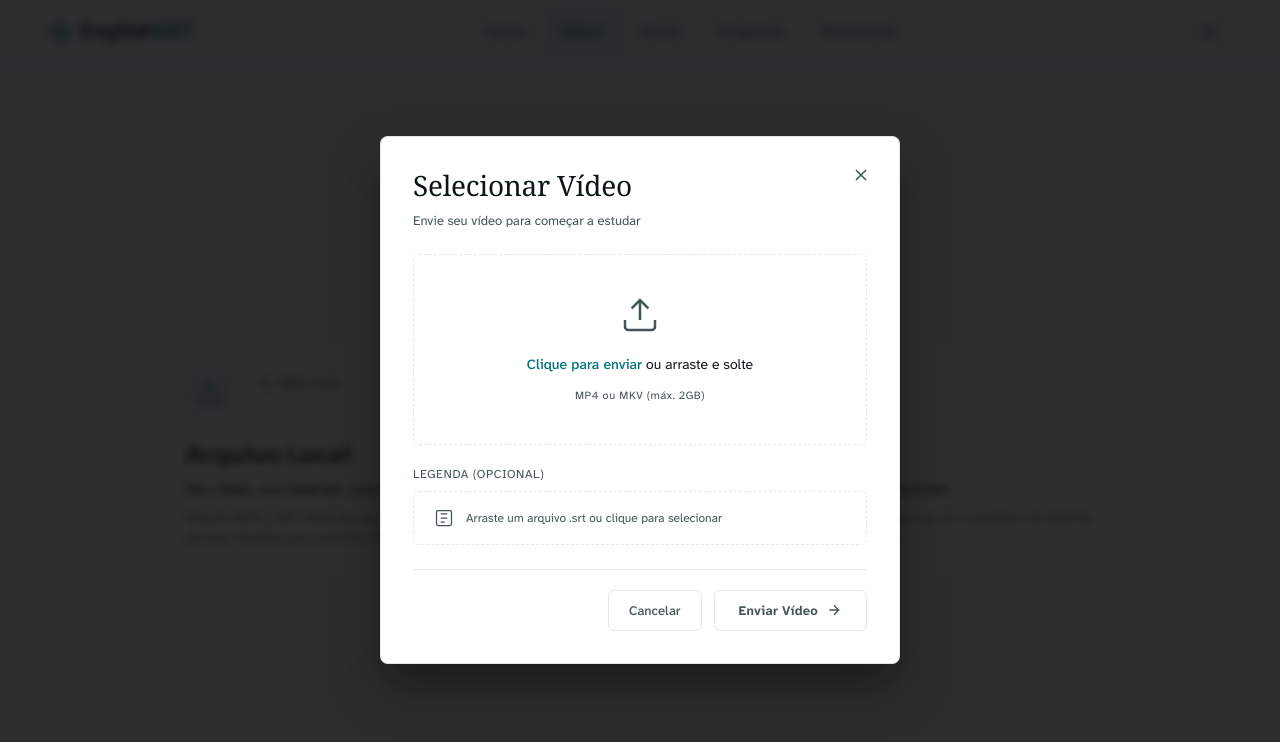
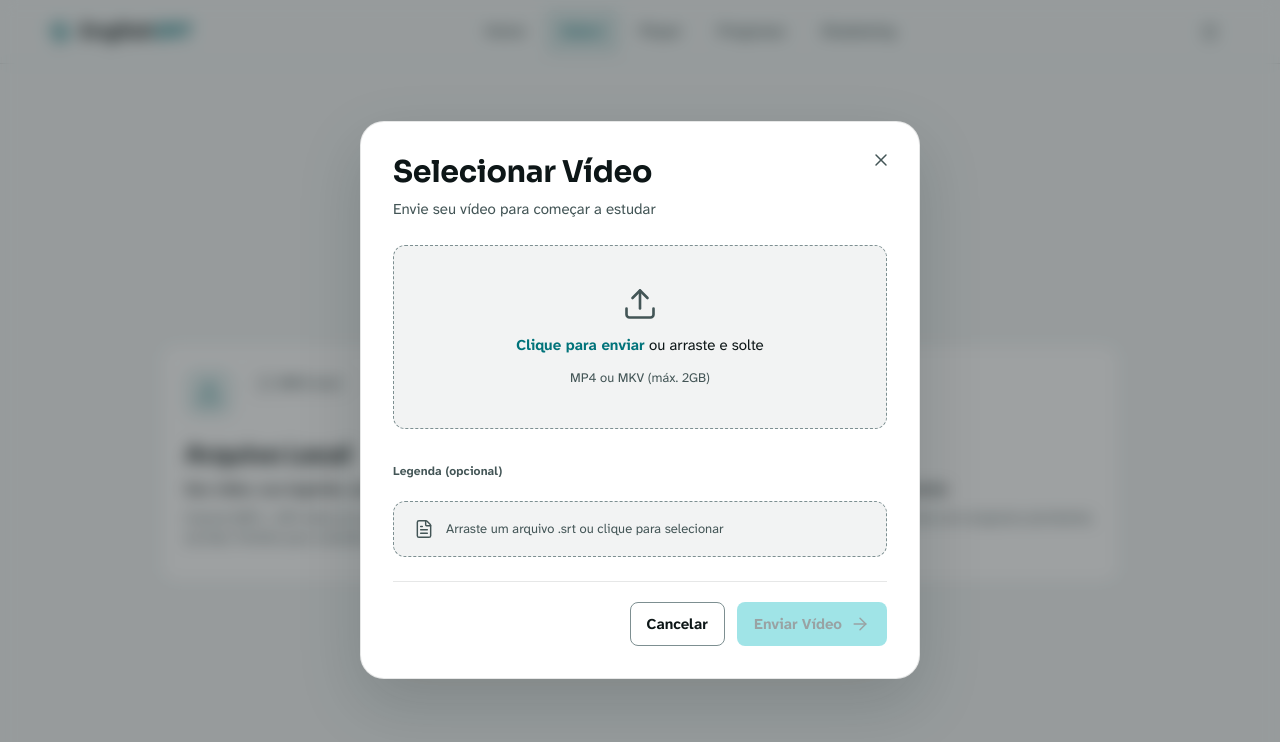
Before and after one commit to gabrielvitorcd/english_app, a React (Vite) app in the folder app/: page /selectpath in a window 1280 px wide. Both pictures are taken after a click on the button 394 px from the left and 464 px from the top of the page. Shown: the top 742 px of the page. Built offline with nearby package versions, Linux system fonts and the light colour scheme.

Commit message:
App: modal de seleção de vídeo com tokens, Button, IconButton e ícones Lucide
- no celular vira folha presa à base, só por CSS

```diff
--- a/app/src/components/Select/VideoSelectModal.module.css
+++ b/app/src/components/Select/VideoSelectModal.module.css
@@ -1,14 +1,18 @@
+/* Modal de seleção de vídeo: classe global .dialog (nível 3) sobre o véu --overlay. */
+
 /* ─── Overlay ───────────────────────────────────────── */
 .overlay {
   position: fixed;
   inset: 0;
-  background: rgba(10, 10, 11, 0.85);
-  backdrop-filter: blur(4px);
+  background: var(--overlay);
+  -webkit-backdrop-filter: var(--overlay-blur);
+  backdrop-filter: var(--overlay-blur);
   display: flex;
   align-items: center;
   justify-content: center;
+  padding: var(--gutter);
   z-index: 1000;
-  animation: fadeIn 0.2s ease;
+  animation: fadeIn var(--dur) var(--ease);
 }
 
 @keyframes fadeIn {
@@ -22,23 +26,19 @@
 
 /* ─── Modal ─────────────────────────────────────────── */
 .modal {
-  background: var(--s1);
-  border: 1px solid var(--b2);
-  border-radius: 8px;
   width: 100%;
-  max-width: 520px;
+  max-width: var(--dialog-w);
   max-height: 90vh;
   overflow-y: auto;
   position: relative;
-  padding: 32px;
-  box-shadow: 0 24px 48px rgba(0, 0, 0, 0.4);
-  animation: slideUp 0.3s ease;
+  font-family: var(--font-text);
+  animation: slideUp var(--dur-slow) var(--ease);
 }
 
 @keyframes slideUp {
   from {
     opacity: 0;
-    transform: translateY(20px);
+    transform: translateY(var(--s-4));
   }
   to {
     opacity: 1;
@@ -46,81 +46,72 @@
   }
 }
 
-/* ─── Close Button ──────────────────────────────────── */
+/* ─── Close Button (classe global .icon-btn) ────────── */
 .closeButton {
   position: absolute;
-  top: 20px;
-  right: 20px;
-  background: transparent;
-  border: none;
-  color: var(--mu2);
-  cursor: pointer;
-  padding: 8px;
-  display: flex;
-  align-items: center;
-  justify-content: center;
-  border-radius: 4px;
-  transition:
-    color 0.2s ease,
-    background 0.2s ease;
+  top: var(--s-4);
+  right: var(--s-4);
+  color: var(--text-2);
 }
 
 .closeButton:hover {
-  color: var(--tx);
-  background: var(--b1);
+  color: var(--text);
 }
 
 /* ─── Header ────────────────────────────────────────── */
 .header {
-  margin-bottom: 24px;
+  margin-bottom: var(--s-6);
+  padding-right: var(--s-10);
 }
 
 .title {
-  font-family: "DM Serif Display", Georgia, serif;
-  font-size: 28px;
-  font-weight: 400;
-  color: var(--tx);
-  margin: 0 0 8px 0;
-  letter-spacing: -0.01em;
+  font-family: var(--font-display);
+  font-size: var(--fs-title1);
+  font-weight: var(--fw-bold);
+  line-height: var(--lh-title);
+  letter-spacing: var(--tracking-title);
+  color: var(--text);
+  margin: 0 0 var(--s-2) 0;
 }
 
 .subtitle {
-  font-size: 13px;
-  color: var(--mu2);
-  font-weight: 300;
+  font-size: var(--fs-callout);
+  color: var(--text-2);
   margin: 0;
 }
 
 /* ─── Dropzone ──────────────────────────────────────── */
 .dropzone {
-  border: 1px dashed var(--b2);
-  border-radius: 6px;
-  padding: 40px 24px;
+  border: var(--border-w-strong) dashed var(--border-control);
+  border-radius: var(--radius-md);
+  padding: var(--s-10) var(--s-6);
   cursor: pointer;
   transition:
-    border-color 0.2s ease,
-    background 0.2s ease;
-  background: var(--s2);
-  min-height: 160px;
+    border-color var(--dur) var(--ease),
+    background var(--dur) var(--ease);
+  background: var(--fill);
+  min-height: calc(4 * var(--s-10));
   display: flex;
   align-items: center;
   justify-content: center;
 }
 
 .dropzone:hover {
-  border-color: var(--blue);
-  background: rgba(122, 196, 232, 0.05);
+  border-color: var(--accent-text);
 }
 
 .dropzone.dragActive {
-  border-color: var(--blue);
-  background: rgba(122, 196, 232, 0.08);
+  border-style: solid;
+  border-color: var(--accent);
+  background: var(--accent-soft);
 }
 
 .dropzone.hasVideo {
   border-style: solid;
-  border-color: var(--green);
-  background: rgba(110, 231, 183, 0.05);
+  border-color: var(--border-control);
+  background: var(--surface);
+  padding: var(--s-4);
+  min-height: 0;
 }
 
 .hiddenInput {
@@ -132,60 +123,66 @@
   display: flex;
   flex-direction: column;
   align-items: center;
-  gap: 12px;
+  gap: var(--s-3);
   text-align: center;
 }
 
 .dropzoneIcon {
-  color: var(--mu2);
-  transition: color 0.2s ease;
+  display: flex;
+  color: var(--text-2);
+  transition: color var(--dur) var(--ease);
 }
 
-.dropzone:hover .dropzoneIcon {
-  color: var(--blue);
+.dropzoneIcon :global(.lucide) {
+  width: var(--icon-xl);
+  height: var(--icon-xl);
 }
 
+.dropzone:hover .dropzoneIcon,
 .dropzone.dragActive .dropzoneIcon {
-  color: var(--blue);
+  color: var(--accent-text);
 }
 
 .dropzoneText {
-  font-size: 14px;
-  color: var(--tx);
+  font-size: var(--fs-callout);
+  color: var(--text);
   margin: 0;
 }
 
 .highlight {
-  color: var(--blue);
-  font-weight: 500;
+  color: var(--accent-text);
+  font-weight: var(--fw-bold);
 }
 
 .dropzoneSub {
-  font-size: 11px;
-  color: var(--mu);
+  font-size: var(--fs-footnote);
+  color: var(--text-2);
   margin: 0;
-  letter-spacing: 0.05em;
 }
 
 /* ─── File Selected ─────────────────────────────────── */
 .fileSelected {
   display: flex;
   align-items: center;
-  gap: 16px;
+  gap: var(--s-4);
   width: 100%;
 }
 
 .fileIcon {
-  width: 48px;
-  height: 48px;
-  background: var(--s3);
-  border: 1px solid var(--b2);
-  border-radius: 6px;
+  width: var(--icon-tile);
+  height: var(--icon-tile);
+  background: var(--accent-soft);
+  border-radius: var(--radius-md);
   display: flex;
   align-items: center;
   justify-content: center;
-  color: var(--blue);
+  color: var(--accent-text);
   flex-shrink: 0;
+}
+
+.fileIcon :global(.lucide) {
+  width: var(--icon-lg);
+  height: var(--icon-lg);
 }
 
 .fileInfo {
@@ -193,121 +190,125 @@
   min-width: 0;
   display: flex;
   flex-direction: column;
-  gap: 4px;
+  gap: var(--s-1);
 }
 
 .fileName {
-  font-size: 13px;
-  color: var(--tx);
-  font-weight: 500;
+  font-size: var(--fs-callout);
+  color: var(--text);
+  font-weight: var(--fw-medium);
   white-space: nowrap;
   overflow: hidden;
   text-overflow: ellipsis;
 }
 
+/* classe global .num */
 .fileSize {
-  font-size: 11px;
-  color: var(--mu);
-  letter-spacing: 0.05em;
+  font-size: var(--fs-mono);
+  color: var(--text-2);
 }
 
+/* classe global .icon-btn */
 .removeFile {
-  background: var(--s3);
-  border: 1px solid var(--b2);
-  color: var(--mu2);
-  cursor: pointer;
-  padding: 8px;
-  display: flex;
-  align-items: center;
-  justify-content: center;
-  border-radius: 4px;
-  transition:
-    color 0.2s ease,
-    border-color 0.2s ease;
-  flex-shrink: 0;
+  color: var(--text-2);
 }
 
 .removeFile:hover {
-  color: var(--red);
-  border-color: var(--red);
+  color: var(--danger);
 }
 
 /* ─── Subtitle Section ──────────────────────────────── */
 .subtitleSection {
-  margin-top: 20px;
+  margin-top: var(--s-5);
 }
 
 .subtitleHeader {
   display: flex;
   align-items: center;
   justify-content: space-between;
-  margin-bottom: 8px;
+  gap: var(--s-3);
+  margin-bottom: var(--s-2);
+  min-height: var(--control-h);
 }
 
 .subtitleLabel {
-  font-size: 12px;
-  color: var(--mu2);
-  letter-spacing: 0.05em;
-  text-transform: uppercase;
+  font-size: var(--fs-caption);
+  font-weight: var(--fw-bold);
+  letter-spacing: var(--tracking-caption);
+  color: var(--text-2);
 }
 
 .removeSubtitle {
-  background: var(--s3);
-  border: 1px solid var(--b1);
-  color: var(--mu2);
+  display: inline-flex;
+  align-items: center;
+  gap: var(--s-1);
+  min-width: 0;
+  max-width: 60%;
+  min-height: var(--control-h);
+  padding: 0 var(--s-3);
+  background: transparent;
+  border: var(--hairline) solid var(--border-control);
+  border-radius: var(--radius-full);
+  color: var(--text-2);
+  font-size: var(--fs-footnote);
   cursor: pointer;
-  padding: 6px 10px;
-  display: flex;
-  align-items: center;
-  gap: 6px;
-  border-radius: 4px;
-  font-size: 11px;
   transition:
-    color 0.2s ease,
-    border-color 0.2s ease;
+    color var(--dur) var(--ease),
+    border-color var(--dur) var(--ease);
+}
+
+.removeSubtitle span {
+  overflow: hidden;
+  text-overflow: ellipsis;
+  white-space: nowrap;
+}
+
+.removeSubtitle :global(.lucide) {
+  width: var(--icon-sm);
+  height: var(--icon-sm);
 }
 
 .removeSubtitle:hover {
-  color: var(--red);
-  border-color: var(--red);
+  color: var(--danger);
+  border-color: var(--danger);
 }
 
 .subtitleDropzone {
-  border: 1px dashed var(--b2);
-  border-radius: 6px;
-  padding: 16px 20px;
+  border: var(--border-w-strong) dashed var(--border-control);
+  border-radius: var(--radius-md);
+  padding: var(--s-4) var(--s-5);
+  min-height: var(--control-h-lg);
   cursor: pointer;
   transition:
-    border-color 0.2s ease,
-    background 0.2s ease;
-  background: var(--s2);
+    border-color var(--dur) var(--ease),
+    background var(--dur) var(--ease);
+  background: var(--fill);
   display: flex;
   align-items: center;
-  gap: 12px;
+  gap: var(--s-3);
 }
 
 .subtitleDropzone:hover {
-  border-color: var(--gold);
-  background: rgba(232, 201, 122, 0.05);
+  border-color: var(--accent-text);
 }
 
 .subtitleDropzone.dragActive {
-  border-color: var(--gold);
-  background: rgba(232, 201, 122, 0.08);
+  border-style: solid;
+  border-color: var(--accent);
+  background: var(--accent-soft);
 }
 
-.subtitleDropzone svg {
-  color: var(--mu2);
-  flex-shrink: 0;
+.subtitleDropzone :global(.lucide) {
+  color: var(--text-2);
 }
 
-.subtitleDropzone:hover svg {
-  color: var(--gold);
+.subtitleDropzone:hover :global(.lucide) {
+  color: var(--accent-text);
 }
 
 .subtitleText {
-  font-size: 12px;
-  color: var(--mu2);
+  font-size: var(--fs-footnote);
+  color: var(--text-2);
 }
 
 /* ─── Footer ────────────────────────────────────────── */
@@ -315,62 +316,28 @@
   display: flex;
   align-items: center;
   justify-content: flex-end;
-  gap: 12px;
-  margin-top: 24px;
-  padding-top: 20px;
-  border-top: 1px solid var(--b1);
+  gap: var(--s-3);
+  margin-top: var(--s-6);
+  padding-top: var(--s-5);
+  border-top: var(--hairline) solid var(--border);
 }
 
-.cancelButton {
-  background: transparent;
-  border: 1px solid var(--b2);
-  color: var(--mu2);
-  cursor: pointer;
-  padding: 10px 20px;
-  border-radius: 6px;
-  font-size: 13px;
-  font-weight: 500;
-  transition:
-    color 0.2s ease,
-    border-color 0.2s ease;
+/* ─── Celular: folha presa à base ───────────────────── */
+@media (max-width: 599px) {
+  .overlay {
+    align-items: flex-end;
+    padding: 0;
   }
 
-.cancelButton:hover {
-  color: var(--tx);
-  border-color: var(--b3);
+  .modal {
+    max-width: 100%;
+    max-height: 92vh;
+    border-radius: var(--radius-xl) var(--radius-xl) 0 0;
+    padding: var(--s-6) var(--gutter) calc(var(--s-6) + env(safe-area-inset-bottom));
   }
 
+  .cancelButton,
   .submitButton {
-  background: var(--blue);
-  border: 1px solid var(--blue);
-  color: var(--bg);
-  cursor: pointer;
-  padding: 10px 24px;
-  border-radius: 6px;
-  font-size: 13px;
-  font-weight: 600;
-  letter-spacing: 0.02em;
-  display: flex;
-  align-items: center;
-  gap: 8px;
-  transition:
-    background 0.2s ease,
-    border-color 0.2s ease,
-    transform 0.1s ease;
+    flex: 1;
   }
-
-.submitButton:hover:not(.disabled) {
-  background: #6ab8d8;
-  transform: translateY(-1px);
 }
-
-.submitButton.disabled {
-  background: var(--s3);
-  border-color: var(--b1);
-  color: var(--mu);
-  cursor: not-allowed;
-}
-
-.submitButton:active:not(.disabled) {
-  transform: translateY(0);
-}
--- a/app/src/components/Select/VideoSelectModal.tsx
+++ b/app/src/components/Select/VideoSelectModal.tsx
@@ -1,4 +1,6 @@
 import { useState, useRef } from "react";
+import { ArrowRight, FilePlay, FileText, Upload, X } from "lucide-react";
+import { Button, IconButton } from "../ui";
 import styles from "./VideoSelectModal.module.css";
 
 export interface VideoSelectModalProps {
@@ -93,13 +95,10 @@ export function VideoSelectModal({
 
   return (
     <div className={styles.overlay} onClick={onClose}>
-      <div className={styles.modal} onClick={(e) => e.stopPropagation()}>
-        <button className={styles.closeButton} onClick={onClose} aria-label="Fechar modal">
-          <svg width="20" height="20" viewBox="0 0 24 24" fill="none" stroke="currentColor" strokeWidth="2">
-            <line x1="18" y1="6" x2="6" y2="18" />
-            <line x1="6" y1="6" x2="18" y2="18" />
-          </svg>
-        </button>
+      <div className={`dialog ${styles.modal}`} onClick={(e) => e.stopPropagation()}>
+        <IconButton className={styles.closeButton} onClick={onClose} aria-label="Fechar modal">
+          <X aria-hidden="true" />
+        </IconButton>
 
         <div className={styles.header}>
           <h2 className={styles.title}>Selecionar Vídeo</h2>
@@ -127,18 +126,15 @@ export function VideoSelectModal({
           {selectedVideo ? (
             <div className={styles.fileSelected}>
               <div className={styles.fileIcon}>
-                <svg width="24" height="24" viewBox="0 0 24 24" fill="none" stroke="currentColor" strokeWidth="1.5">
-                  <polygon points="23 7 16 12 23 17 23 7" />
-                  <rect x="1" y="5" width="15" height="14" rx="2" ry="2" />
-                </svg>
+                <FilePlay aria-hidden="true" />
               </div>
               <div className={styles.fileInfo}>
                 <span className={styles.fileName}>{selectedVideo.name}</span>
-                <span className={styles.fileSize}>
+                <span className={`num ${styles.fileSize}`}>
                   {(selectedVideo.size / (1024 * 1024)).toFixed(2)} MB
                 </span>
               </div>
-              <button
+              <IconButton
                 className={styles.removeFile}
                 onClick={(e) => {
                   e.stopPropagation();
@@ -146,20 +142,13 @@ export function VideoSelectModal({
                 }}
                 aria-label="Remover vídeo"
               >
-                <svg width="16" height="16" viewBox="0 0 24 24" fill="none" stroke="currentColor" strokeWidth="2">
-                  <line x1="18" y1="6" x2="6" y2="18" />
-                  <line x1="6" y1="6" x2="18" y2="18" />
-                </svg>
-              </button>
+                <X aria-hidden="true" />
+              </IconButton>
             </div>
           ) : (
             <div className={styles.dropzoneContent}>
               <div className={styles.dropzoneIcon}>
-                <svg width="40" height="40" viewBox="0 0 24 24" fill="none" stroke="currentColor" strokeWidth="1.5">
-                  <path d="M21 15v4a2 2 0 0 1-2 2H5a2 2 0 0 1-2-2v-4" />
-                  <polyline points="17 8 12 3 7 8" />
-                  <line x1="12" y1="3" x2="12" y2="15" />
-                </svg>
+                <Upload aria-hidden="true" />
               </div>
               <p className={styles.dropzoneText}>
                 <span className={styles.highlight}>Clique para enviar</span> ou arraste e solte
@@ -176,10 +165,7 @@ export function VideoSelectModal({
             <span className={styles.subtitleLabel}>Legenda (opcional)</span>
             {selectedSubtitle && (
               <button className={styles.removeSubtitle} onClick={removeSubtitle}>
-                <svg width="14" height="14" viewBox="0 0 24 24" fill="none" stroke="currentColor" strokeWidth="2">
-                  <line x1="18" y1="6" x2="6" y2="18" />
-                  <line x1="6" y1="6" x2="18" y2="18" />
-                </svg>
+                <X aria-hidden="true" />
                 <span>{selectedSubtitle.name}</span>
               </button>
             )}
@@ -199,10 +185,7 @@ export function VideoSelectModal({
               onChange={handleSubtitleInput}
               className={styles.hiddenInput}
             />
-            <svg width="20" height="20" viewBox="0 0 24 24" fill="none" stroke="currentColor" strokeWidth="1.5">
-              <rect x="3" y="3" width="18" height="18" rx="2" />
-              <path d="M8 7h8M8 12h8M8 17h5" />
-            </svg>
+            <FileText aria-hidden="true" />
             <span className={styles.subtitleText}>
               {selectedSubtitle ? "Legenda carregada" : "Arraste um arquivo .srt ou clique para selecionar"}
             </span>
@@ -210,19 +193,18 @@ export function VideoSelectModal({
         </div>
 
         <div className={styles.footer}>
-          <button className={styles.cancelButton} onClick={onClose}>
+          <Button variant="secondary" className={styles.cancelButton} onClick={onClose}>
             Cancelar
-          </button>
-          <button
-            className={`${styles.submitButton} ${!selectedVideo ? styles.disabled : ""}`}
+          </Button>
+          <Button
+            variant="accent"
+            className={styles.submitButton}
             onClick={handleSubmit}
             disabled={!selectedVideo}
           >
             Enviar Vídeo
-            <svg width="16" height="16" viewBox="0 0 24 24" fill="none" stroke="currentColor" strokeWidth="2">
-              <path d="M5 12h14M12 5l7 7-7 7" />
-            </svg>
-          </button>
+            <ArrowRight aria-hidden="true" />
+          </Button>
         </div>
       </div>
     </div>
```
Lines whose indentation alone changed are shown as unchanged.
